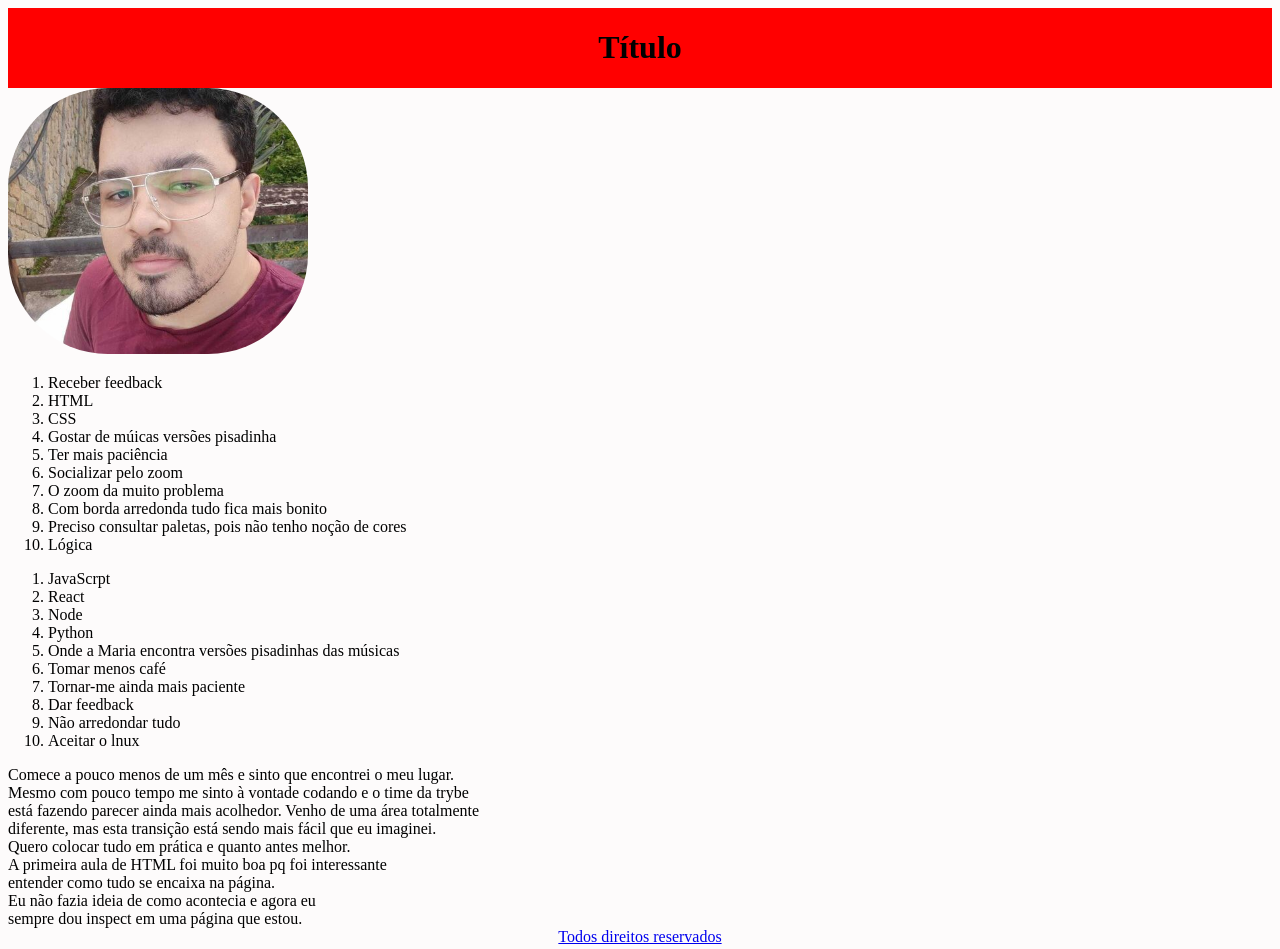
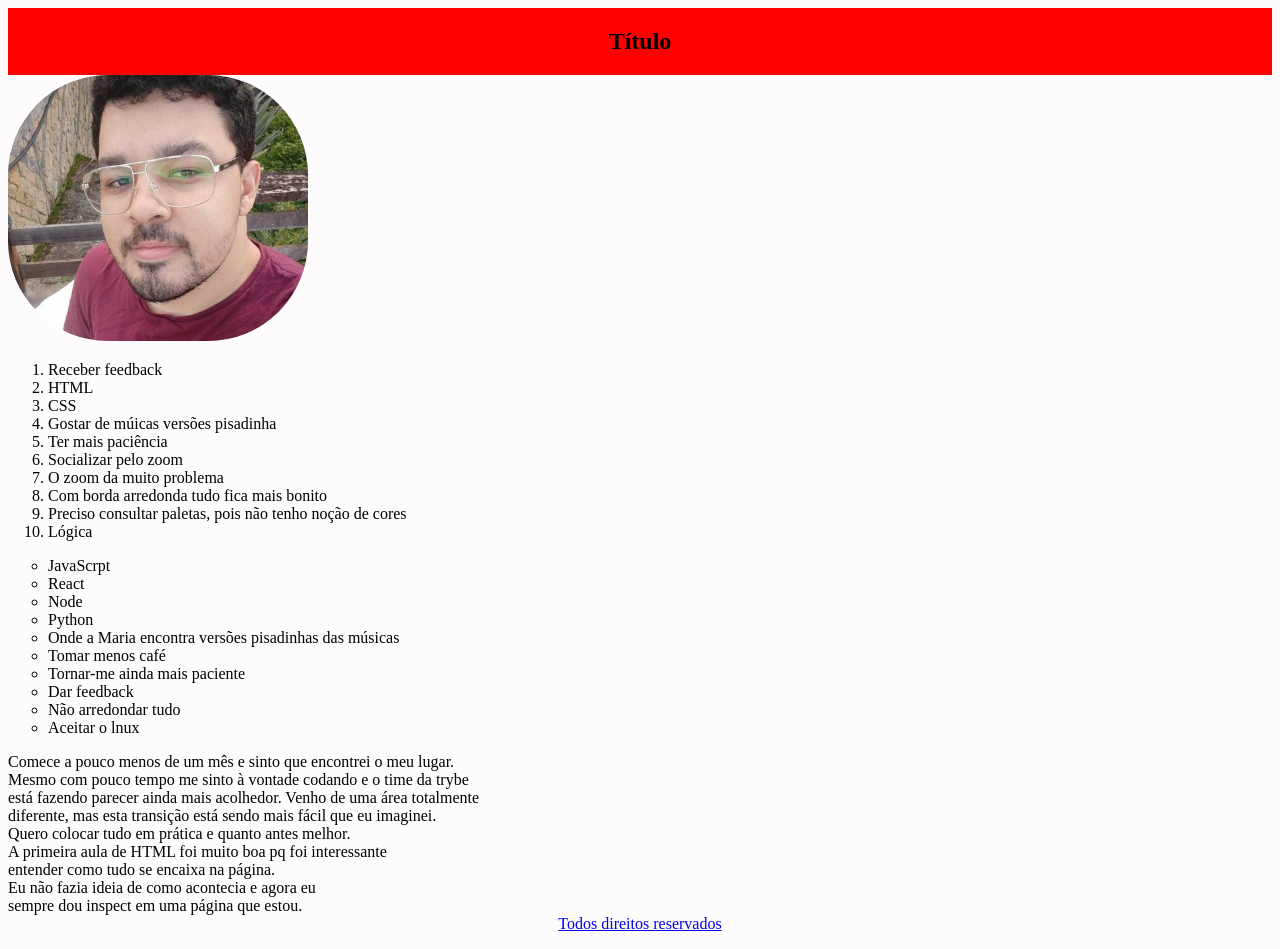
Before and after one commit to melgacoc/lessons-learned, a website: page index.html in a window 1280 px wide. Drawn offline with Linux system fonts and the light colour scheme.

Commit message:
Arrumei os elementos HTML e as listas

```diff
--- a/index.html
+++ b/index.html
@@ -9,7 +9,10 @@
 </head>
 
 <header id="cabecalho">
+    <section>
         <h1>Título</h1>
+    </section>
+
 </header>
 
 <body>
@@ -18,7 +21,7 @@
     <img id="minha_foto" src="./minhafoto.jpg" alt="Foto de Cláudio"
     width="300px">
 
-    <ol id="licoe_aprendidas" >
+    <ol id="licoes_aprendidas" >
         <li>Receber feedback</li>
         <li>HTML</li>
         <li>CSS</li>
@@ -32,7 +35,7 @@
 
     </ol>
 
-    <ol id="licoes_a_aprender" >
+    <ul id="licoes_a_aprender" >
         <li>JavaScrpt</li>
         <li>React</li>
         <li>Node</li>
@@ -43,7 +46,7 @@
         <li>Dar feedback</li>
         <li>Não arredondar tudo</li>
         <li>Aceitar o lnux</li>
-    </ol>
+    </ul>
 
     <article>
         Comece a pouco menos de um mês e sinto que encontrei o meu lugar. <br>
@@ -65,7 +68,11 @@
 </body>
 <footer id="rodape">
 
-   <a href="https://github.com/melgacoc" target="_blank">Todos direitos reservados</a>
+    <nav>
+        <a href="https://github.com/melgacoc" target="_blank">Todos direitos reservados</a>
+    </nav>
+
+
 
 </footer>
 </html>
--- a/style.css
+++ b/style.css
@@ -5,7 +5,7 @@ body {
 #cabecalho {
     background-color: red;
     position: static;
-    top: 0;
+    top: 0px;
     display: flex;
     flex-direction: row;
     justify-content: center;
@@ -21,7 +21,7 @@ body {
 }
 
 #licoes_a_aprender{
-    list-style: decimal;
+    list-style: circle;
 }
 
 #rodape{
```
